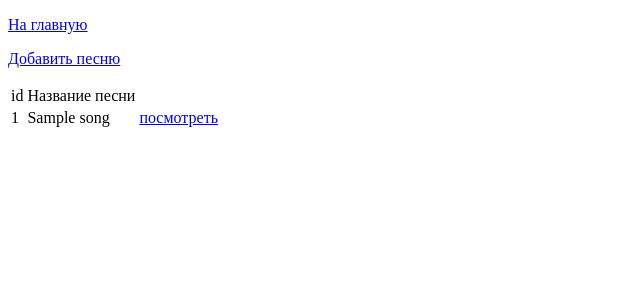
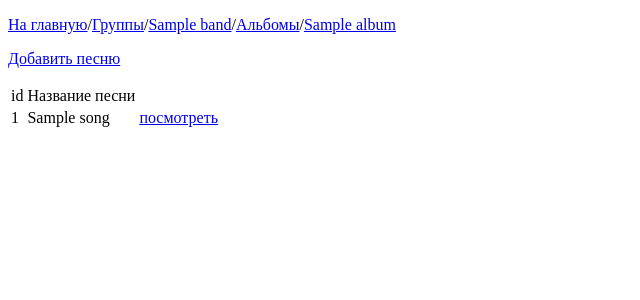
Before and after one commit to wkmatrosowa/bd_project, a Flask app: page /songs/1/ in a window 1280 px wide. Shown: the top 300 px of the page, without its empty margins (0-640 px from the left). Run offline with Flask 2, Linux system fonts and the light colour scheme; tables that the repository leaves empty hold one stand-in row (values such as "Sample post").

Commit message:
add names of bands and albums to songs and albums pages

```diff
--- a/routes/song_routes.py
+++ b/routes/song_routes.py
@@ -1,5 +1,7 @@
 from flask import Blueprint, render_template, redirect
 
+from services.album_service import AlbumService
+from services.band_service import BandService
 from services.song_service import SongService
 from web_forms.song_form import SongForm
 
@@ -8,17 +10,44 @@ song_urls = Blueprint("song", __name__)
 
 @song_urls.route('/songs/<id_album>/', methods=['GET'])
 def songs(id_album):
+    album = AlbumService().find(id=id_album)
+    if len(album) == 1:
+        album = album[0]
+    else:
+        return 'Oops'
+
+    band = BandService().find(id=album['id_performer'])
+    if len(band) == 1:
+        band = band[0]
+    else:
+        return 'Oops'
     songs = SongService().find(id_album=id_album)
-    return render_template('songs.html', songs=songs, id_album=id_album)
+    return render_template('songs.html',
+                           songs=songs,
+                           id_album=id_album,
+                           name_album=album['albumname'],
+                           id_performer=album['id_performer'],
+                           name_performer=band['bandname']
+                           )
 
 
 @song_urls.route('/song/<id_album>/album', methods=['GET', 'POST'])
 def song(id_album):
+    album = AlbumService().find(id=id_album)
+    if len(album) == 1:
+        album = album[0]
+    else:
+        return 'Oops'
     form = SongForm()
     if form.validate_on_submit():
         SongService().save(data=form, id_album=id_album)
         return redirect('/songs/{}'.format(id_album))
-    return render_template('song.html', form=form, id_album=id_album)
+    return render_template('song.html',
+                           form=form,
+                           id_album=id_album,
+                           name_album=album['albumname']
+                           )
+
 
 @song_urls.route('/song/<id>/album/<id_album>', methods=['GET', 'POST'])
 def song_id(id, id_album):
@@ -32,7 +61,12 @@ def song_id(id, id_album):
         SongService().save(data=form, id=id, id_album=id_album)
         return redirect('/songs/{}'.format(id_album))
     form.songname.data = song_for_html['songname']
-    return render_template('song.html', form=form, id=id, id_album=id_album)
+    return render_template('song.html',
+                           form=form,
+                           id=id,
+                           id_album=id_album,
+                           name_album=song_for_html['albumname'])
+
 
 @song_urls.route('/song/<id>/delete/<id_album>')
 def song_delete(id, id_album):
--- a/services/album_service.py
+++ b/services/album_service.py
@@ -21,7 +21,7 @@ class AlbumService:
         request = {}
         for key in self.__table.allowable_keys:
             if params.get(key):
-                request[key] = params[key]
+                request['album.' + key] = params[key]
         sql_result = self.__table.find(request)
         result = []
         for res in sql_result:
@@ -32,6 +32,7 @@ class AlbumService:
                     'year': res[2],
                     'genre': res[3],
                     'id_performer': res[4],
+                    'bandname': res[5],
                 }
             )
         return result
--- a/services/song_service.py
+++ b/services/song_service.py
@@ -17,7 +17,7 @@ class SongService:
         request = {}
         for key in self.__table.allowable_keys:
             if params.get(key):
-                request[key] = params[key]
+                request['song.' + key] = params[key]
         sql_result = self.__table.find(request)
         result = []
         for res in sql_result:
@@ -26,6 +26,7 @@ class SongService:
                     'id': res[0],
                     'songname': res[1],
                     'id_album': res[2],
+                    'albumname': res[3],
                 }
             )
         return result
--- a/sql_tables/album_table.py
+++ b/sql_tables/album_table.py
@@ -7,7 +7,7 @@ class AlbumTable(SQLTable):
     __INSERT_SQL = "INSERT INTO album (albumname, year, genre, id_performer) VALUES (%s, %s, %s, %s)"
     __UPDATE_SQL = "UPDATE album SET albumname = %s, year = %s, genre = %s WHERE id = %s"
     __DELETE_SQL = "DELETE FROM album WHERE id = %s"
-    __SELECT_SQL = "SELECT * FROM album"
+    __SELECT_SQL = "SELECT album.id as id, albumname, year, genre, id_performer, bandname FROM album left join band on band.id = album.id_performer"
     allowable_keys = ['id', 'albumname', 'year', 'genre', 'id_performer']
 
     def __init__(self):
--- a/sql_tables/band_table.py
+++ b/sql_tables/band_table.py
@@ -9,7 +9,7 @@ class BandTable(SQLTable):
     __DELETE_SQL = "DELETE FROM band WHERE id = %s"
     __SELECT_SQL = "SELECT * FROM band"
     __PARTICIPANTS_SQL = """
-    SELECT * FROM musician RIGHT JOIN participants ON musician.id = participants.id_musician
+    SELECT distinct id, firstname, surname, specialization FROM musician RIGHT JOIN participants ON musician.id = participants.id_musician
     WHERE participants.id_band = %s
     """
     __CANDIDATES_SQL = """
--- a/sql_tables/song_table.py
+++ b/sql_tables/song_table.py
@@ -7,7 +7,7 @@ class SongTable(SQLTable):
     __INSERT_SQL = "INSERT INTO song (songname, id_album) VALUES (%s, %s)"
     __UPDATE_SQL = "UPDATE song SET songname = %s WHERE id = %s"
     __DELETE_SQL = "DELETE FROM song WHERE id = %s"
-    __SELECT_SQL = "SELECT * FROM song"
+    __SELECT_SQL = "SELECT song.id as id, songname, id_album, albumname FROM song left join album on song.id_album = album.id"
     allowable_keys = ['id', 'songname', 'id_album']
 
     def __init__(self):
--- a/templates/albums.html
+++ b/templates/albums.html
@@ -6,8 +6,9 @@
 </head>
 <body>
 <p>
-    <a href="/">На главную</a>
+    <a href="/">На главную</a>/<a HREF="/bands">Группы</a>/<a href="/band/{{ id_performer }}">{{ name_performer }}</a>
 </p>
+
 <p>
     <a href="/album/{{ id_performer }}/performer">Добавить альбом</a>
 </p>
--- a/templates/band.html
+++ b/templates/band.html
@@ -3,6 +3,8 @@
     <title>Band</title>
 </head>
 <body>
+
+<a href="/bands">< Список групп</a>
 <form action="" method="post" novalidate>
     {{ form.hidden_tag() }}
     <p>
--- a/templates/song.html
+++ b/templates/song.html
@@ -3,7 +3,7 @@
     <title>Song</title>
 </head>
 <body>
-<a href="/songs/{{ id_album }}">< Список песен</a>
+<a href="/songs/{{ id_album }}">< Список песен альбома {{ name_album }}</a>
 <form action="" method="post" novalidate>
     {{ form.hidden_tag() }}
     <p>
--- a/templates/songs.html
+++ b/templates/songs.html
@@ -6,7 +6,9 @@
 </head>
 <body>
 <p>
-    <a href="/">На главную</a>
+    <a href="/">На главную</a>/<a href="/bands">Группы</a>/<a href="/band/ {{ id_performer }}">{{ name_performer }}</a>/<a
+        href="/albums/{{ id_performer }}">Альбомы</a>/<a
+        href="/album/{{ id_album }}/performer/{{ id_performer }}">{{ name_album }}</a>
 </p>
 <p>
     <a href="/song/{{ id_album }}/album">Добавить песню</a>
@@ -16,7 +18,7 @@
         <td>id</td>
         <td>Название песни</td>
     </tr>
-        {% for song in songs %}
+    {% for song in songs %}
         <tr>
             <td>{{ song.id }}</td>
             <td>{{ song.songname }}</td>
```
Also changed, not shown: routes/album_routes.py (+17 -3 lines), templates/album.html (+4 -4 lines).
